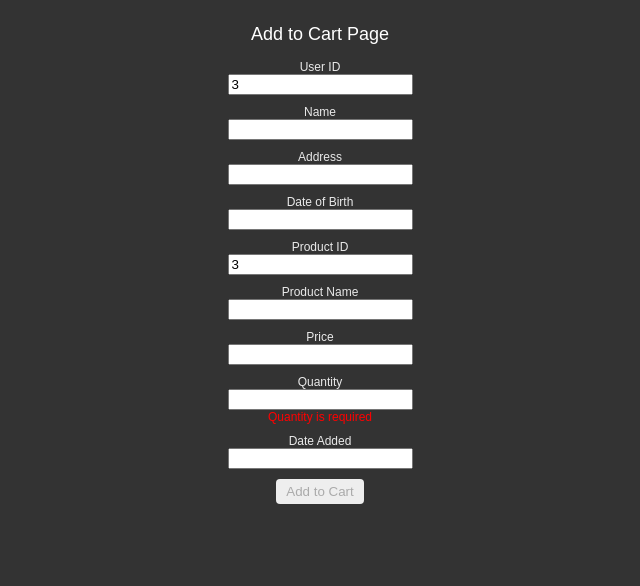
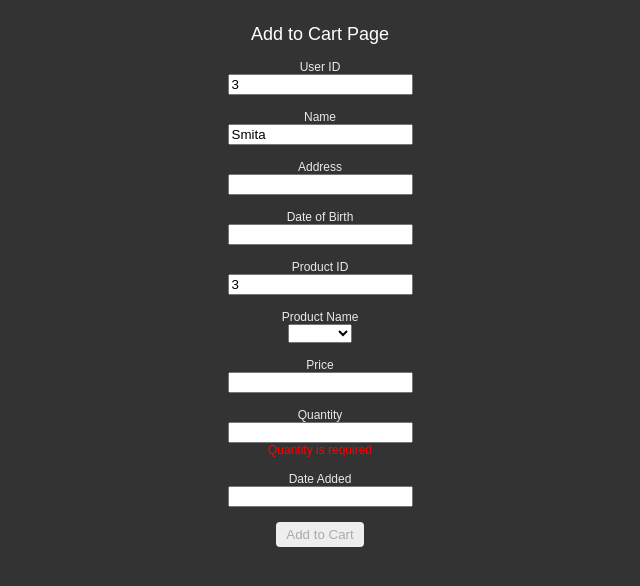
Before and after one commit to roelc07/angular-Add-to-Cart, an Angular app: page / in a window 1280 px wide. Shown: the top 586 px of the page, without its empty margins (320-960 px from the left). Built offline with nearby package versions, Linux system fonts and the light colour scheme.

Commit message:
Updated REST API link and adjustments to the field entries

```diff
--- a/src/app/question.service.ts
+++ b/src/app/question.service.ts
@@ -15,7 +15,7 @@ import { of } from "rxjs";
 
 @Injectable()
 export class QuestionService {
-  baseURL: string = "http://localhost:8080/api/cart/addToCart";
+  baseURL: string = "https://amod-tnt-cart-add-service.azurewebsites.net/api/cart/addToCart";
 
   constructor(private http: HttpClient) {}
 
@@ -41,6 +41,7 @@ export class QuestionService {
       new TextboxQuestion({
         key: "name",
         label: "Name",
+        value: "Smita",
         order: 2
       }),
 
@@ -64,9 +65,15 @@ export class QuestionService {
         required: 'true'
       }),
 
-      new TextboxQuestion({
-        key: "productName",
-        label: "Product Name",
+      new DropdownQuestion({
+        key: 'productName',
+        label: 'Product Name',
+        options: [
+          {key: 'pen',  value: 'Pen'},
+          {key: 'paper',  value: 'Paper'},
+          {key: 'marker',   value: 'Marker'},
+          {key: 'book', value: 'Book'}
+        ],
         order: 6
       }),
 
--- a/src/assets/sample.css
+++ b/src/assets/sample.css
@@ -3,7 +3,7 @@
 }
 
 .form-row{
-  margin-top: 10px;
+  margin-top: 0px;
 }
 
 /*
--- a/src/styles.css
+++ b/src/styles.css
@@ -66,6 +66,10 @@ nav a.active {
   color: #039be5;
 }
 
+.form-row {
+  padding-bottom:15px;
+}
+
 /* everywhere else */
 * {
   font-family: Arial, Helvetica, sans-serif;
```
